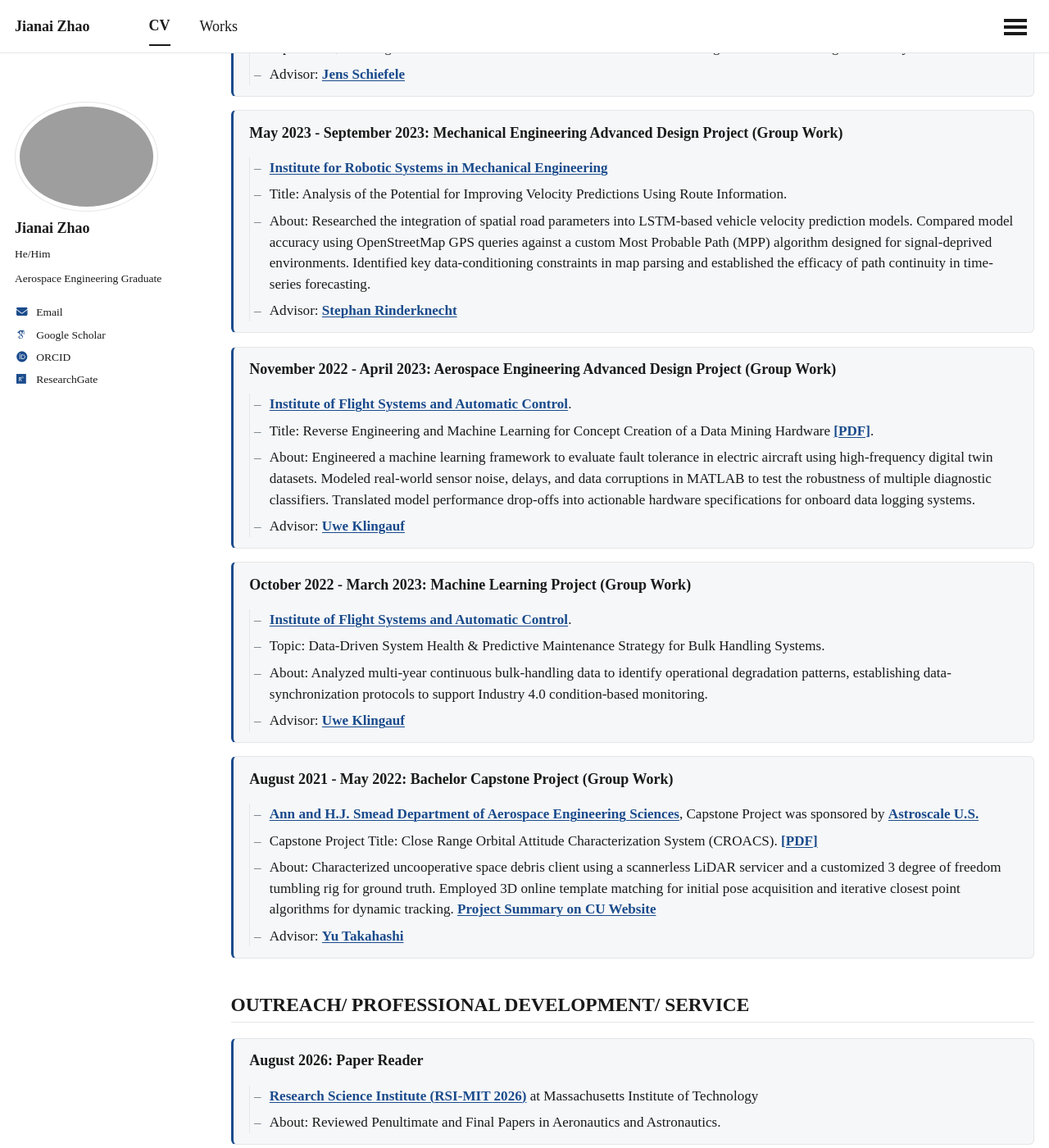
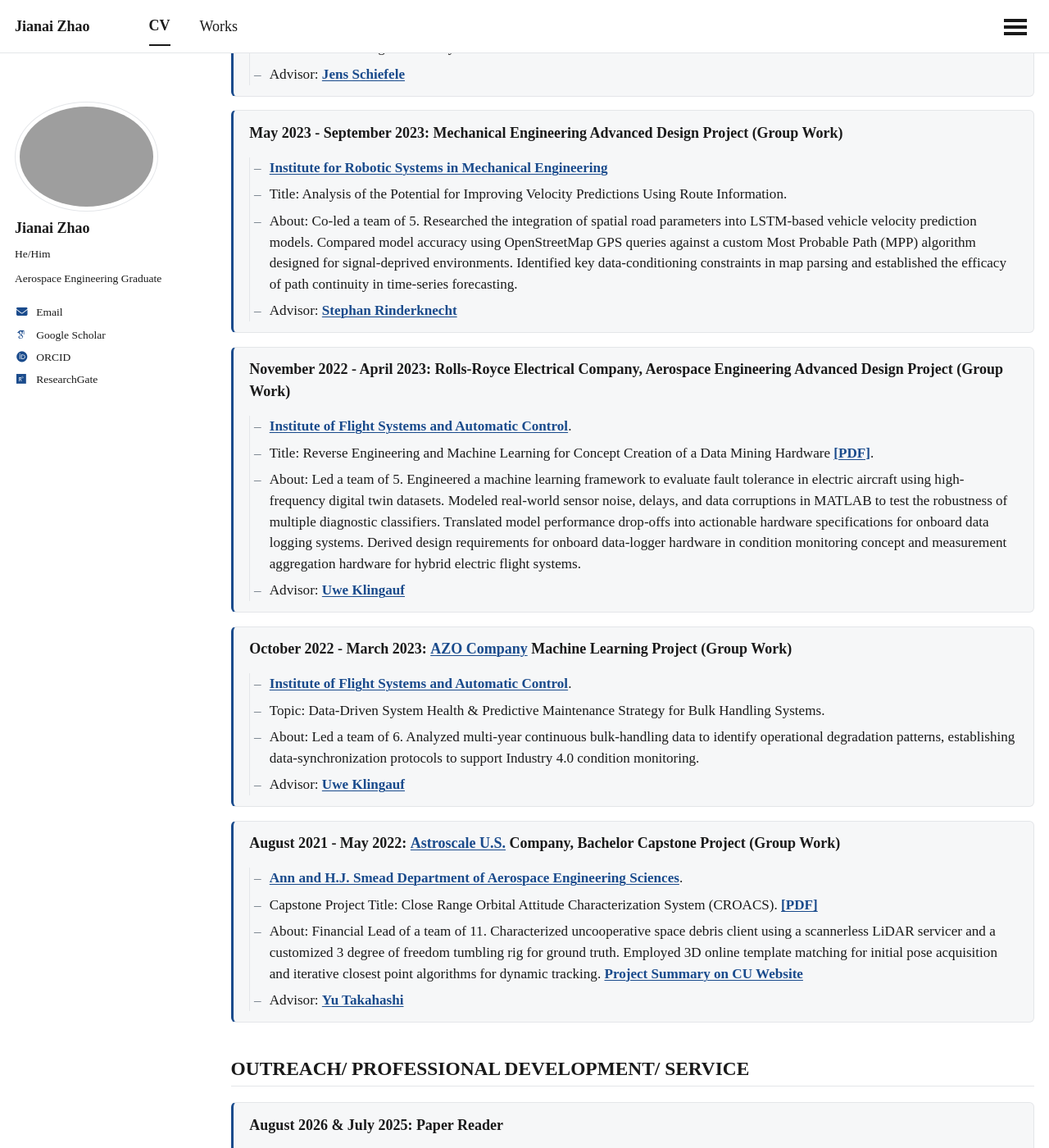
Before and after one commit to jianaizhao/jianaizhao.github.io, a Jekyll site: the page built from _pages/cv.md, in a window 1280 px wide and 1400 px high, scrolled down 1195 px. Shown: the whole window at 82% size. Built offline with Jekyll 4.4.1, drawn with Linux system fonts in a browser that asks for light colours; some web fonts are replaced; a script that is not in the unit is left out; some of the changed text lies outside the part shown.

Commit message:
overall new

```diff
--- a/_pages/cv.md
+++ b/_pages/cv.md
@@ -42,7 +42,7 @@ RESEARCH EXPERIENCE
 * **May - December 2024: Master Thesis**
   * [Chair of Fluid Dynamics](https://www.fdy.tu-darmstadt.de/fdy/index.en.jsp).
   * Thesis Title: Neural Network based Shock Detection in Compressible Flow at Space-re-entry Conditions. [[PDF]](https://dx.doi.org/10.2139/ssrn.7345002)
-  * About: Developed data-driven shock detection algorithms in Discontinuous Galerkin (DG) schemes using Gradient Boosted Decision Trees and Artificial Neural Networks. Integrated the trained AI sensors into the C#/.NET-based [BoSSS Solver](https://www.fdy.tu-darmstadt.de/fdyresearch/bossscode/framework/framework.en.jsp) for online HPC fluid simulations. Successfully stabilized Mach 10 Double Mach Reflection flows with bounded error limits, offering a scalable machine-learning alternative to traditional threshold-based sensors such as the [Persson Sensor](https://arc.aiaa.org/doi/10.2514/6.2013-3061).
+  * About: Developed data-driven shock detection algorithms in Discontinuous Galerkin (DG) schemes using Gradient Boosted Decision Trees and Artificial Neural Networks. Integrated the trained AI sensors into the C#/.NET-based [BoSSS Solver](https://www.fdy.tu-darmstadt.de/fdyresearch/bossscode/framework/framework.en.jsp) for online HPC fluid simulations. Successfully stabilized Mach 10 Double Mach Reflection flows with bounded error limits, offering a scalable learning based detector alternative to traditional threshold-based [Persson Sensor](https://arc.aiaa.org/doi/10.2514/6.2013-3061).
   * Advisor: [Florian Kummer](https://www.fdy.tu-darmstadt.de/fdy/fdystaff/details_16067.en.jsp)
 
 
@@ -50,48 +50,43 @@ RESEARCH EXPERIENCE
 * **October 2023 - March 2024: Boeing Global Service Jeppesen Cockpit Design Project (Group Work)**
   * [Institute of Flight Systems and Automatic Control](https://www.fsr.tu-darmstadt.de/index.en.jsp).
   * Topic: Integration of a Steering Wheel and a Conventional Yoke in a Flight Control System.
-  * About: Cockpit design for a modular flying car with a hybrid setup using Siemens NX. The design blends driving and flying experiences, allowing both translational and rotational movement of the steering wheel to act as a flight control system.
+  * About: Led a team of 4. Cockpit design using Siemens NX, allowing both translational and rotational movement of the steering wheel to act as a flight control system.
   * Advisor: [Jens Schiefele](https://www.fsr.tu-darmstadt.de/fsr/mitarbeiter_15/mitarbeitende/mitarbeiter_details_fsr_116480.en.jsp)
 
 * **May 2023 - September 2023: Mechanical Engineering Advanced Design Project (Group Work)**
   * [Institute for Robotic Systems in Mechanical Engineering](https://www.maschinenbau.tu-darmstadt.de/irm/institut_irm/index.en.jsp)
   * Title: Analysis of the Potential for Improving Velocity Predictions Using Route Information.
-  * About: Researched the integration of spatial road parameters into LSTM-based vehicle velocity prediction models. Compared model accuracy using OpenStreetMap GPS queries against a custom Most Probable Path (MPP) algorithm designed for signal-deprived environments. Identified key data-conditioning constraints in map parsing and established the efficacy of path continuity in time-series forecasting.
+  * About: Co-led a team of 5. Researched the integration of spatial road parameters into LSTM-based vehicle velocity prediction models. Compared model accuracy using OpenStreetMap GPS queries against a custom Most Probable Path (MPP) algorithm designed for signal-deprived environments. Identified key data-conditioning constraints in map parsing and established the efficacy of path continuity in time-series forecasting.
   * Advisor: [Stephan Rinderknecht](https://www.maschinenbau.tu-darmstadt.de/irm/institut_irm/team_irm/teamdetails_irm_280256.en.jsp)
 
-* **November 2022 - April 2023: Aerospace Engineering Advanced Design Project (Group Work)**
+* **November 2022 - April 2023: Rolls-Royce Electrical Company, Aerospace Engineering Advanced Design Project (Group Work)**
   * [Institute of Flight Systems and Automatic Control](https://www.fsr.tu-darmstadt.de/index.en.jsp).
   * Title: Reverse Engineering and Machine Learning for Concept Creation of a Data Mining Hardware [[PDF]](https://zenodo.org/records/16894535).
-  * About: Engineered a machine learning framework to evaluate fault tolerance in electric aircraft using high-frequency digital twin datasets. Modeled real-world sensor noise, delays, and data corruptions in MATLAB to test the robustness of multiple diagnostic classifiers. Translated model performance drop-offs into actionable hardware specifications for onboard data logging systems.
+  * About: Led a team of 5. Engineered a machine learning framework to evaluate fault tolerance in electric aircraft using high-frequency digital twin datasets. Modeled real-world sensor noise, delays, and data corruptions in MATLAB to test the robustness of multiple diagnostic classifiers. Translated model performance drop-offs into actionable hardware specifications for onboard data logging systems. Derived design requirements for onboard data-logger hardware in condition monitoring concept and measurement aggregation hardware for hybrid electric flight systems.
   * Advisor: [Uwe Klingauf](https://www.fsr.tu-darmstadt.de/fsr/mitarbeiter_15/mitarbeitende/mitarbeiter_details_fsr_8591.en.jsp)
 
-* **October 2022 - March 2023: Machine Learning Project (Group Work)**
+* **October 2022 - March 2023: [AZO Company](https://www.azo.com/en-de/) Machine Learning Project (Group Work)**
   * [Institute of Flight Systems and Automatic Control](https://www.fsr.tu-darmstadt.de/index.en.jsp).
   * Topic: Data-Driven System Health & Predictive Maintenance Strategy for Bulk Handling Systems.
-  * About: Analyzed multi-year continuous bulk-handling data to identify operational degradation patterns, establishing data-synchronization protocols to support Industry 4.0 condition-based monitoring.
+  * About: Led a team of 6. Analyzed multi-year continuous bulk-handling data to identify operational degradation patterns, establishing data-synchronization protocols to support Industry 4.0 condition monitoring.
   * Advisor: [Uwe Klingauf](https://www.fsr.tu-darmstadt.de/fsr/mitarbeiter_15/mitarbeitende/mitarbeiter_details_fsr_8591.en.jsp)
 
 
 
 
 
-* **August 2021 - May 2022: Bachelor Capstone Project (Group Work)**
-  * [Ann and H.J. Smead Department of Aerospace Engineering Sciences](https://www.colorado.edu/aerospace/), Capstone Project was sponsored by [Astroscale U.S.](https://astroscale-us.com/)
+* **August 2021 - May 2022: [Astroscale U.S.](https://astroscale-us.com/) Company, Bachelor Capstone Project (Group Work)**
+  * [Ann and H.J. Smead Department of Aerospace Engineering Sciences](https://www.colorado.edu/aerospace/).
   * Capstone Project Title: Close Range Orbital Attitude Characterization System (CROACS). [[PDF]](https://zenodo.org/records/16895411)
-  * About: Characterized uncooperative space debris client using a scannerless LiDAR servicer and a customized 3 degree of freedom tumbling rig for ground truth. Employed 3D online template matching for initial pose acquisition and iterative closest point algorithms for dynamic tracking. [Project Summary on CU Website](https://www.colorado.edu/aerospace/academics/undergraduates/senior-design-projects/past-senior-projects/2021-2022/close-range-orbital)
+  * About: Financial Lead of a team of 11. Characterized uncooperative space debris client using a scannerless LiDAR servicer and a customized 3 degree of freedom tumbling rig for ground truth. Employed 3D online template matching for initial pose acquisition and iterative closest point algorithms for dynamic tracking. [Project Summary on CU Website](https://www.colorado.edu/aerospace/academics/undergraduates/senior-design-projects/past-senior-projects/2021-2022/close-range-orbital)
   * Advisor: [Yu Takahashi](https://scholar.google.com/citations?user=F0SHsewAAAAJ&hl=en)
 
 
 OUTREACH/ PROFESSIONAL DEVELOPMENT/ SERVICE
 ======
-* **August 2026: Paper Reader**
-  * [Research Science Institute (RSI-MIT 2026)](https://www.cee.org/programs/research-science-institute) at Massachusetts Institute of Technology
-  * About: Reviewed Penultimate and Final Papers in Aeronautics and Astronautics.
-
-* **July 2025: Paper Reader**
-  * [Research Science Institute (RSI-MIT 2025)](https://www.cee.org/programs/research-science-institute) at Massachusetts Institute of Technology
-  * About: Reviewed Penultimate and Final Papers in Aeronautics and Astronautics.
-  <!-- * Supervisor: The Users -->
+* **August 2026 & July 2025: Paper Reader**
+  * [Research Science Institute (RSI-MIT 2025 & 2026)](https://www.cee.org/programs/research-science-institute) at Massachusetts Institute of Technology
+  * About: Reviewed penultimate and final papers in Aeronautics and Astronautics. Gave feedback on student penultimate drafts and helped them improve for the final papers, and then made a selection decision during the final review.
 
 * **Summer 2021: [Undergraduate Researcher](https://www.colorado.edu/smithlab/jianai-zhao)**
   * CU Boulder Smith Lab
```
Also changed, not shown: other parts of _pages/cv.md (+1 -1 lines), 1 other file.
